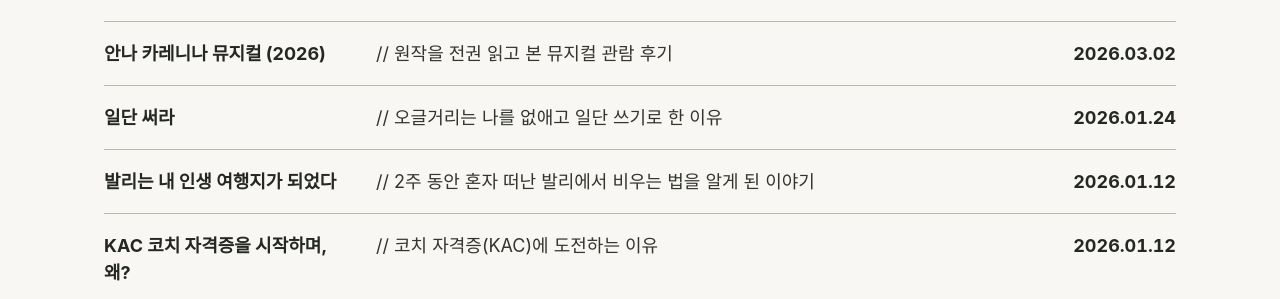
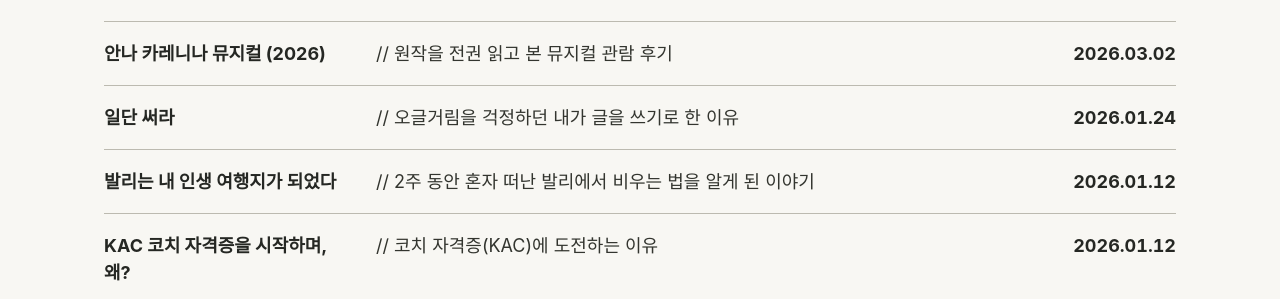
Before and after one commit to k-im-rose/k-im-rose.github.io, a Jekyll site: the page built from thoughts.html, in a window 1280 px wide and 987 px high. Shown: the part 432-731 px from the top of the window. Built offline with Jekyll 4.4.1, drawn with Linux system fonts in a browser that asks for light colours; some web fonts are replaced.

Commit message:
짧은 생각: '일단 써라' 요약 문구 수정
Co-Authored-By: Claude Haiku 5.5 <noreply@anthropic.com>

```diff
--- a/_thoughts/write-first.md
+++ b/_thoughts/write-first.md
@@ -2,7 +2,7 @@
 layout: thought
 title: "일단 써라"
 date: 2026-01-24 23:55:00 +0900
-summary: 오글거리는 나를 없애고 일단 쓰기로 한 이유
+summary: 오글거림을 걱정하던 내가 글을 쓰기로 한 이유
 ---
 
 교보문고에 갔다가 글쓰기 책을 봤다. 핵심만 훑어보려고 했는데, 딱 한 문장이 눈에 들어왔다.
```
